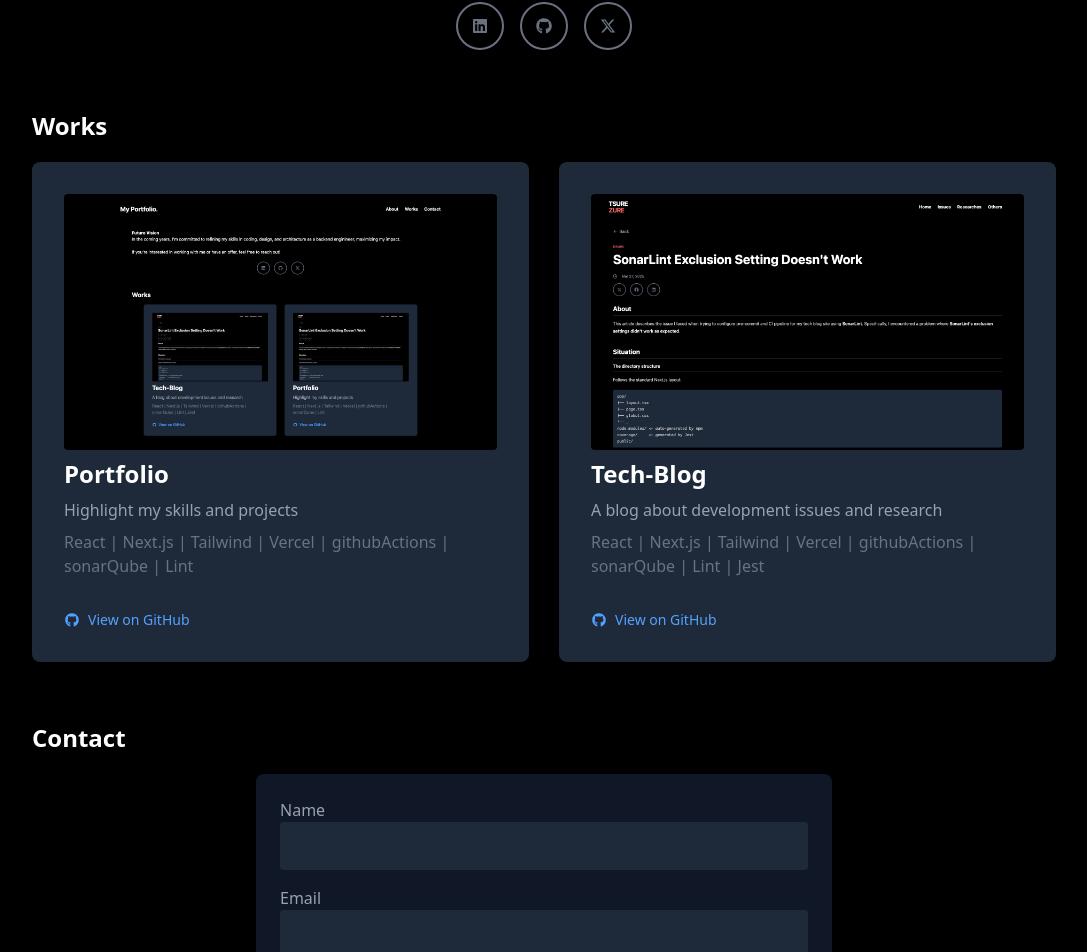
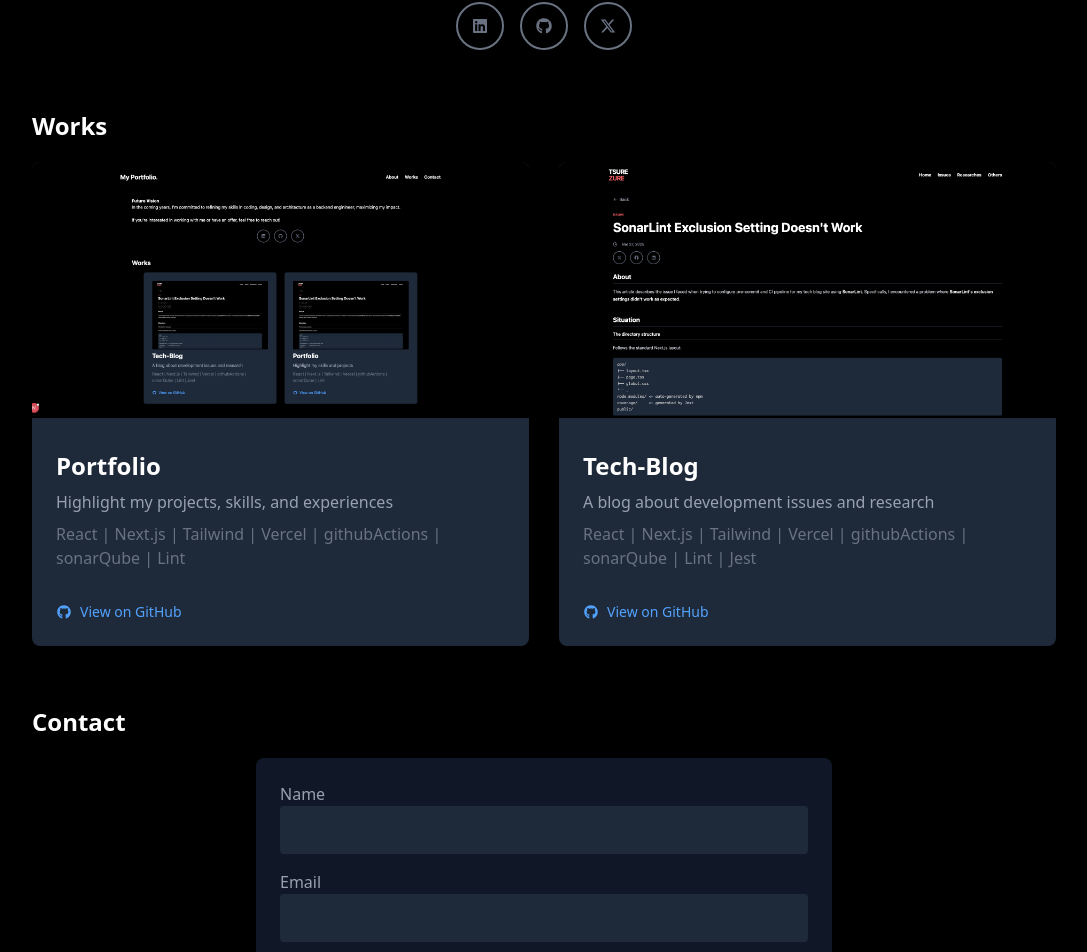
Before and after one commit to King812-rgb/portfolio, a Next.js app: page / in a window 1280 px wide. Shown: the part 1514-2466 px from the top of the page, without its empty margins (96-1183 px from the left). Built offline with nearby package versions, Linux system fonts and the light colour scheme.

Commit message:
Fix layout and content

```diff
--- a/app/components/WorkCard.tsx
+++ b/app/components/WorkCard.tsx
@@ -24,27 +24,30 @@ const WorkCard: React.FC<WorkCardProps> = ({
       target="_blank"
       className="block max-w-5xl mx-auto h-full"
     >
-      <div className="h-full flex flex-col bg-gray-800 p-8 rounded-lg hover:bg-gray-700 transition">
+      <div className="flex flex-col bg-gray-800 rounded-lg hover:bg-gray-700 hover:border-2 hover:border-blue-500 transition">
         <Image
           src={`/screenshots/${title}.png`}
           alt={`${title} screenshot`}
-          className="w-full h-64 object-cover rounded"
+          className="w-full h-64 object-cover rounded-t-lg"
           width={600}
           height={300}
         />
-        <div className="flex-grow">
+        <div className="flex-grow p-6">
           <h4 className="text-2xl font-bold mt-2 mb-2">{title}</h4>
           <p className="text-gray-400">{description}</p>
           <p className="text-gray-500 mt-2">{techStackList.join(" | ")}</p>
-        </div>
           <a
             href={githubLink}
             target="_blank"
             className="text-blue-400 hover:underline text-sm mt-8 flex items-center space-x-2"
           >
-          <FontAwesomeIcon icon={faGithub} className="w-4 h-4 text-blue-400" />
+            <FontAwesomeIcon
+              icon={faGithub}
+              className="w-4 h-4 text-blue-400"
+            />
             <span>View on GitHub</span>
           </a>
+        </div>
       </div>
     </a>
   );
--- a/app/components/Works.tsx
+++ b/app/components/Works.tsx
@@ -23,7 +23,7 @@ export const Works = () => {
         <SwiperSlide>
           <WorkCard
             title="Portfolio"
-            description="Highlight my skills and projects"
+            description="Highlight my projects, skills, and experiences"
             siteLink="https://portfolio-masaki-naguras-projects.vercel.app/"
             githubLink="https://github.com/King812-rgb/portfolio"
             techStackList={[
```
Lines whose indentation alone changed are shown as unchanged.
